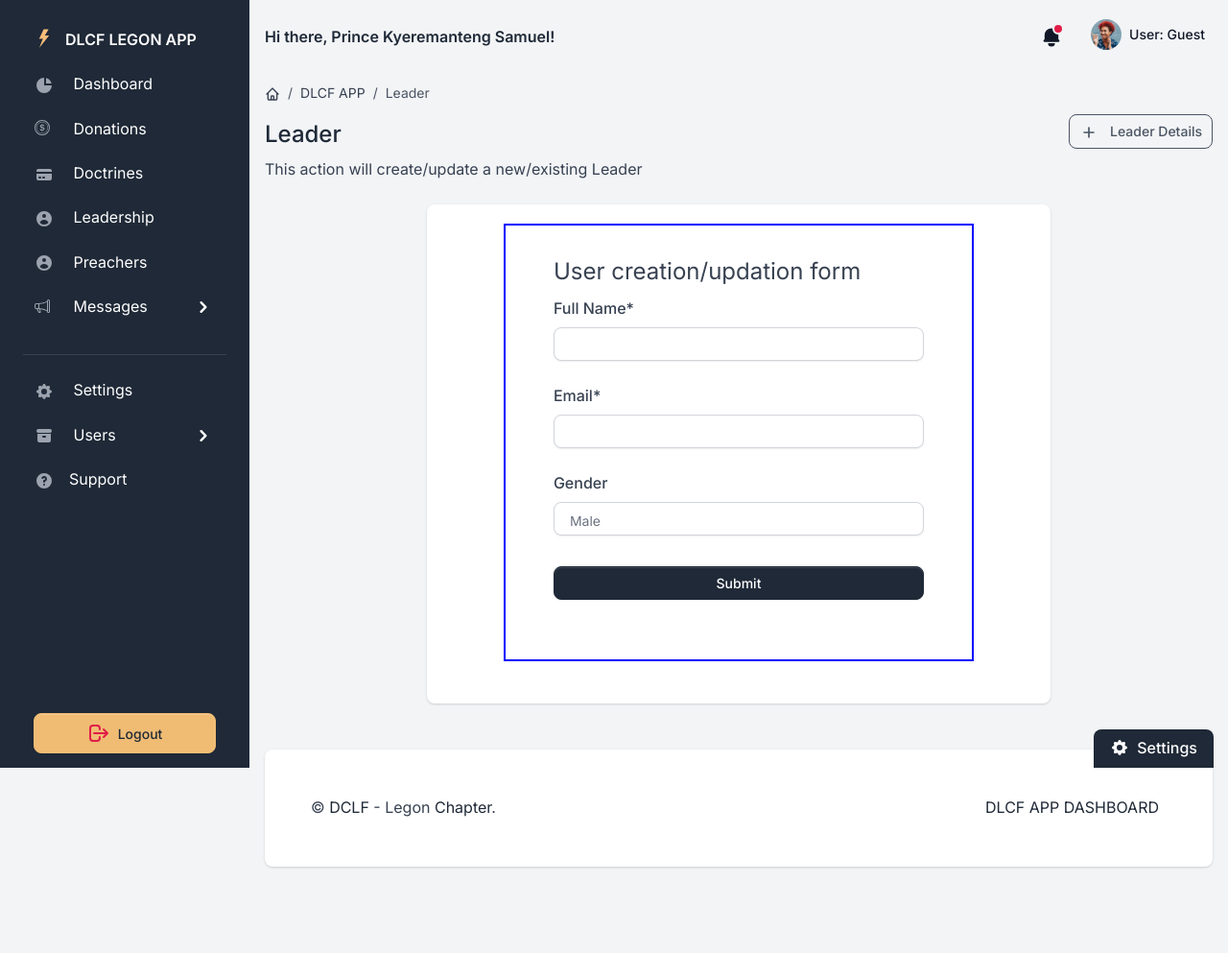
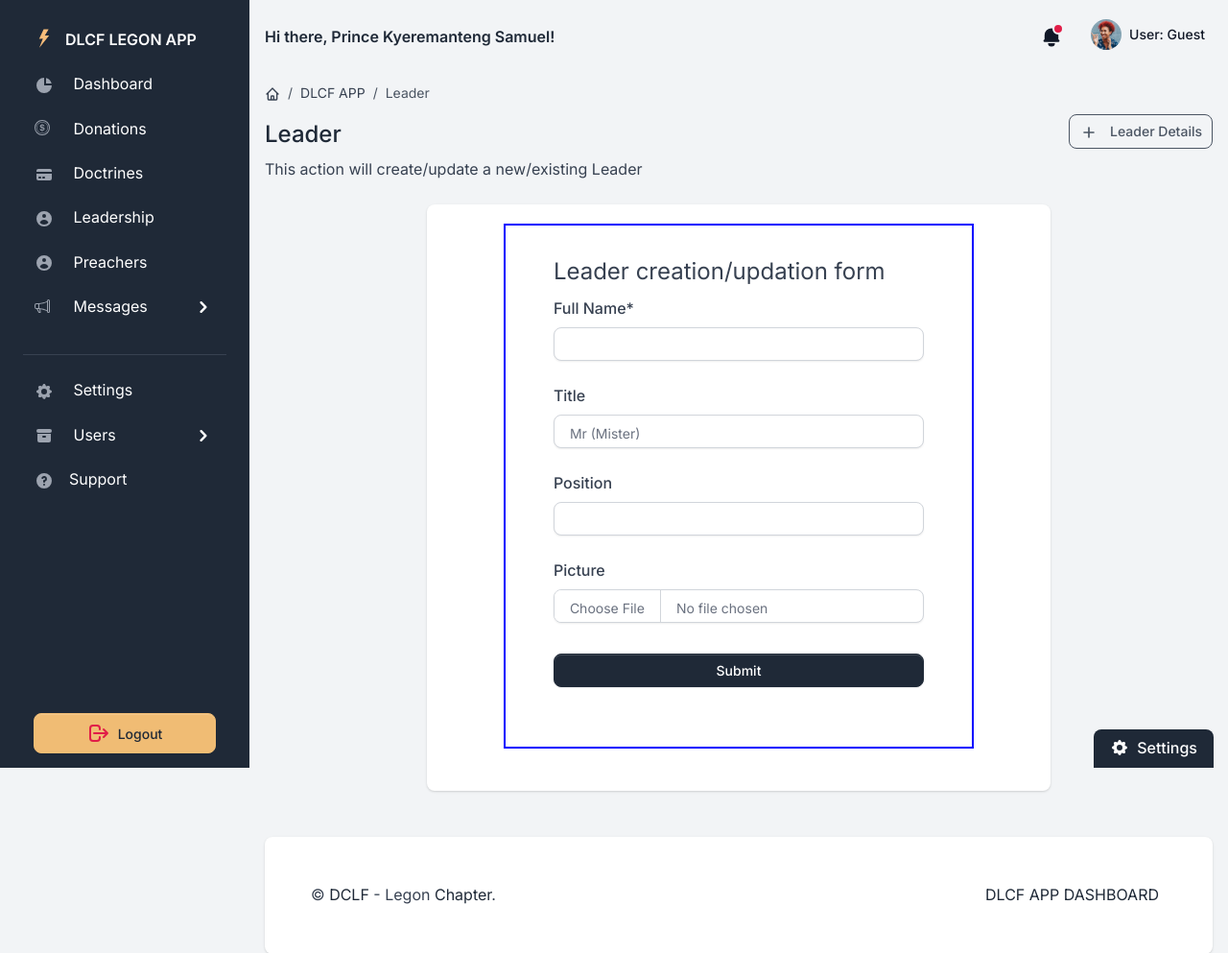
Before and after one commit to DCLF-LEGON/app_backend, a Django app: template core/dashboard/templates/dashboard/form-renderers/create_update_leader.html in a window 1280 px wide. Shown: the top 993 px of the page at 96% size. Before the commit the page ends 904 px from the top, so only its background shows below. Run offline with Django 4.2, Linux system fonts and the light colour scheme; the template is opened without the code that fills it, so the values that code supplies are empty; some libraries are stand-ins or nearby versions.

Commit message:
Update form_leader.html

```diff
--- a/core/dashboard/templates/dashboard/forms/form_leader.html
+++ b/core/dashboard/templates/dashboard/forms/form_leader.html
@@ -1,24 +1,35 @@
-<form action="" style="border: 2px solid blue; padding: 30px 50px;" method="POST">
+<form action="{% url 'dashboard:create-update-leader' %}?leader_id={{leader.id}}"
+    style="border: 2px solid blue; padding: 30px 50px;" method="POST">
     {% csrf_token %}
     <fieldset>
-        <legend>User creation/updation form</legend>
+        <legend>Leader creation/updation form</legend>
         <!-- main form content -->
         <div class="mb-4">
-            <label for="fullname">Full Name*</label>
-            <input type="text" class="form-control" name="fullname" value="{{user.fullname}}"
-                aria-describedby="fullnameHelp" required>
-        </div>
-        <div class="mb-4">
-            <label for="email">Email*</label>
-            <input type="email" class="form-control" name="email" value="{{user.email}}" aria-describedby="emailHelp"
+            <label for="name">Full Name*</label>
+            <input type="text" class="form-control" name="name" value="{{leader.name}}" aria-describedby="nameHelp"
                 required>
         </div>
         <div class="mb-4">
-            <label for="gender">Gender</label>
-            <select name="gender" name="gender" class="form-control">
-                <option value="Male" {% if user.gender == "Male" %} selected {% endif %}>Male</option>
-                <option value="Female" {% if user.gender == "Female" %} selected {% endif %}>Female</option>
+            <label for="title">Title</label>
+            <select name="title" name="title" class="form-control">
+                <option value="MR" {% if leader.title == "MR" %} selected {% endif %}>Mr (Mister)</option>
+                <option value="MS" {% if leader.title == "MS" %} selected {% endif %}>MS (Miss)</option>
+                <option value="MRS" {% if leader.title == "MRS" %} selected {% endif %}>MRS (Mrs)</option>
+                <option value="DR" {% if leader.title == "DR" %} selected {% endif %}>DR (Doctor)</option>
+                <option value="PS" {% if leader.title == "PS" %} selected {% endif %}>PS (Pastor)</option>
+                <option value="EVG" {% if leader.title == "EVG" %} selected {% endif %}>EVG (Evangelist)</option>
+                <option value="APS" {% if leader.title == "APS" %} selected {% endif %}>APS (Apostle)</option>
             </select>
+        </div>
+        <div class="mb-4">
+            <label for="position">Position</label>
+            <input type="text" class="form-control" name="position" value="{{leader.position}}"
+                aria-describedby="positionHelp" required>
+        </div>
+        <div class="mb-4">
+            <label for="position">Picture</label>
+            <input type="file" class="form-control" name="picture" value="{{leader.picture}}"
+                aria-describedby="pictureHelp" accept="image/jpg, image/jpeg, image/png" required>
         </div>
 
         <div class="mb-4">
```
